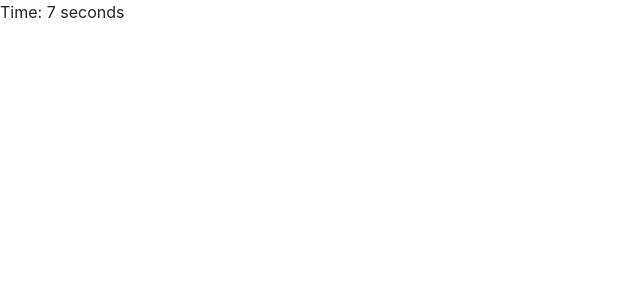
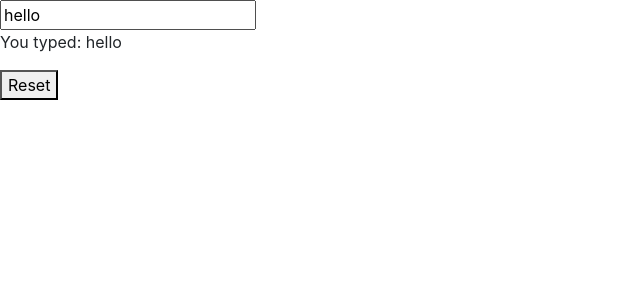
Before and after one commit to mlestrella843/React_Meta, a React (Create React App) app in the folder firstapp/: page / in a window 1280 px wide. Shown: the top 300 px of the page, without its empty margins (0-640 px from the left). Built offline with nearby package versions, Linux system fonts and the light colour scheme.

Commit message:
More hooks

```diff
--- a/firstapp/src/App.js
+++ b/firstapp/src/App.js
@@ -38,9 +38,11 @@
 
 // import Promo from "./components/data_flow/Promo";
 
-import { Timer } from "./components/working_hooks/UseEffectHook";
+// import { Timer } from "./components/working_hooks/UseEffectHook";
 
 // import UseStateHook from "./components/working_hooks/UseStateHook";
+
+import {InputComponent} from './components/working_hooks/UserType'
 
 
 function App() {
@@ -158,19 +160,23 @@
 
 //* Hooks useState
 
+    return (
+    <div>
+        {/* <UseStateHook /> */}
+        <InputComponent />
+    </div>
+    )
+
+
+
+//* Hooks useEffect
 // return (
 //   <div>
-//     <UseStateHook />
+//     <Timer />
 //   </div>
 // )
 
-//* Hooks useEffect
-return (
-  <div>
-    <Timer />
-  </div>
-)
-
+//* Hooks useContext
 
 
 }
--- /dev/null
+++ b/firstapp/src/components/working_hooks/UserType.js
@@ -0,0 +1,19 @@
+import { useState } from 'react';
+
+export function InputComponent() {
+  const [inputText, setText] = useState('hello');
+
+  function handleChange(e) {
+    setText(e.target.value);
+  }
+
+  return (
+    <>
+      <input value={inputText} onChange={handleChange} />
+      <p>You typed: {inputText}</p>
+      <button onClick={() => setText('hello')}>
+        Reset
+      </button>
+    </>
+  );
+}
```
